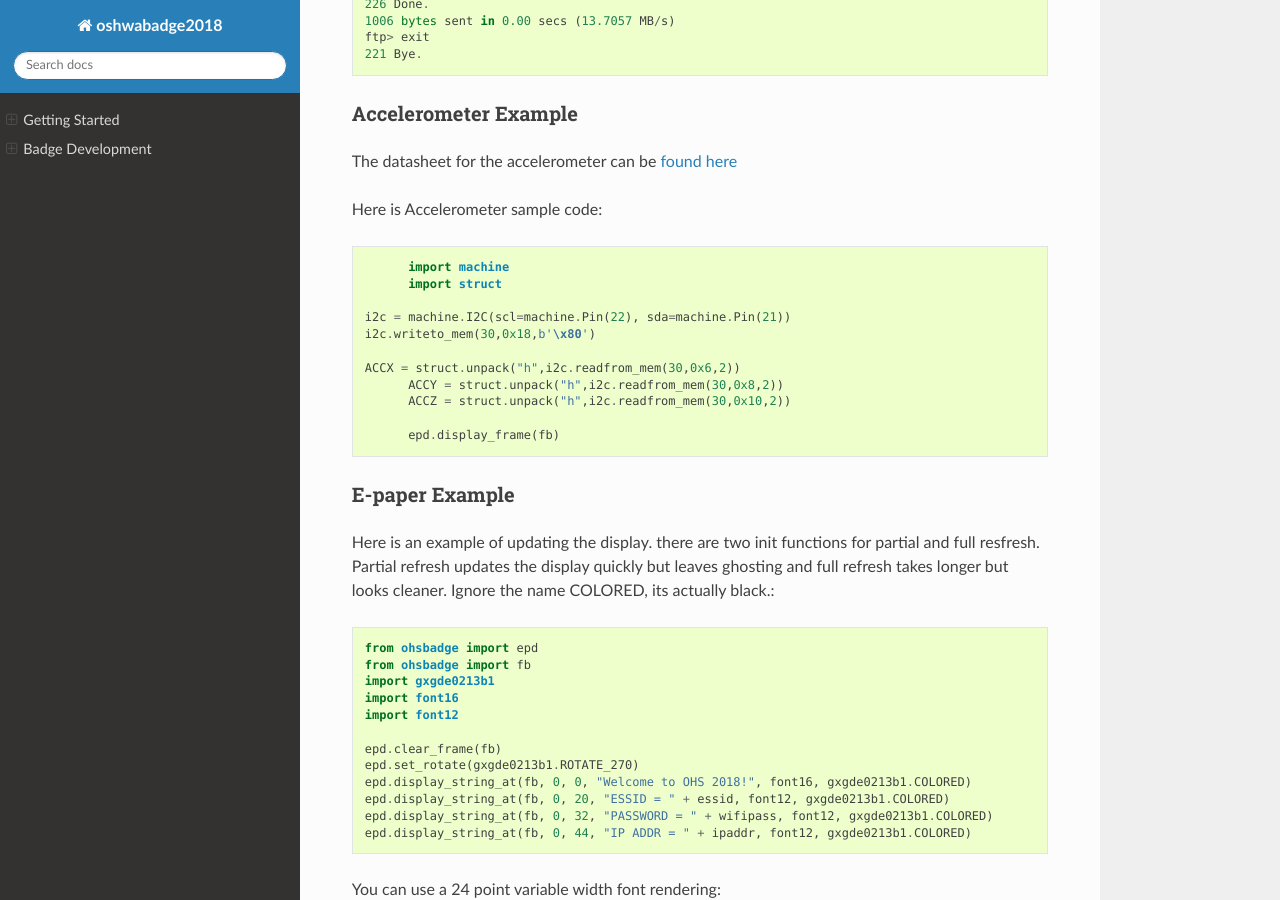
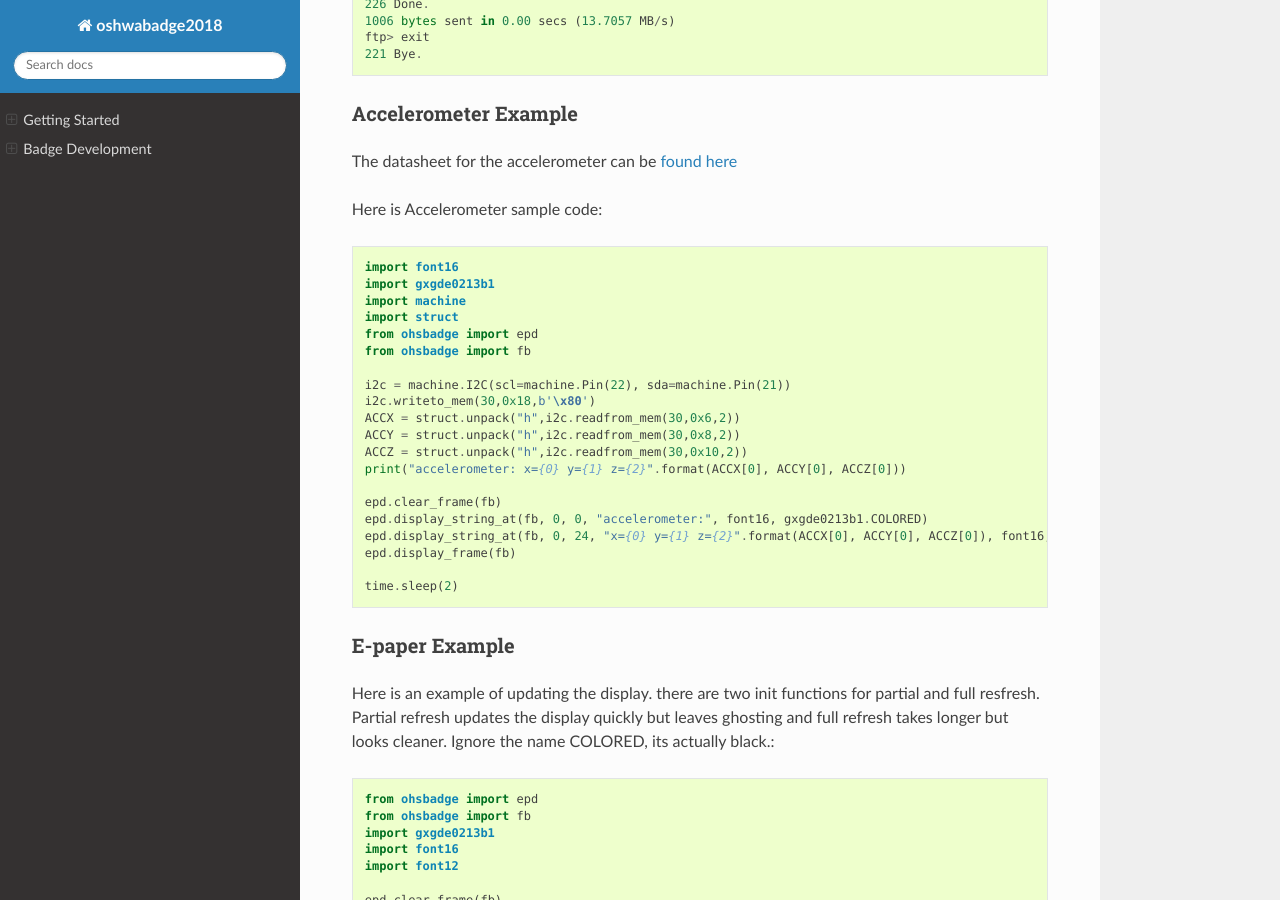
Before and after one commit to oshwabadge2018/oshwabadge2018.github.io, a Sphinx documentation site: the page built from source/docs.rst, in a window 1280 px wide and 900 px high, scrolled down 2444 px. Built offline with Sphinx 7.4.7 and the Read the Docs theme 2.0.0, drawn with Linux system fonts in a browser that asks for light colours.

Commit message:
Update Accelerometer Example

```diff
--- a/source/docs.rst
+++ b/source/docs.rst
@@ -114,17 +114,26 @@ The datasheet for the accelerometer can be `found here <http://www.farnell.com/d
 
 Here is Accelerometer sample code::
 
+	import font16
+	import gxgde0213b1
 	import machine
 	import struct
+	from ohsbadge import epd
+	from ohsbadge import fb
 
-  i2c = machine.I2C(scl=machine.Pin(22), sda=machine.Pin(21))
-  i2c.writeto_mem(30,0x18,b'\x80')
-
-  ACCX = struct.unpack("h",i2c.readfrom_mem(30,0x6,2))
+	i2c = machine.I2C(scl=machine.Pin(22), sda=machine.Pin(21))
+	i2c.writeto_mem(30,0x18,b'\x80')
+	ACCX = struct.unpack("h",i2c.readfrom_mem(30,0x6,2))
 	ACCY = struct.unpack("h",i2c.readfrom_mem(30,0x8,2))
 	ACCZ = struct.unpack("h",i2c.readfrom_mem(30,0x10,2))
+	print("accelerometer: x={0} y={1} z={2}".format(ACCX[0], ACCY[0], ACCZ[0]))
 
+	epd.clear_frame(fb)
+	epd.display_string_at(fb, 0, 0, "accelerometer:", font16, gxgde0213b1.COLORED)
+	epd.display_string_at(fb, 0, 24, "x={0} y={1} z={2}".format(ACCX[0], ACCY[0], ACCZ[0]), font16, gxgde0213b1.COLORED)
 	epd.display_frame(fb)
+
+	time.sleep(2)
 
 
 E-paper Example
```
